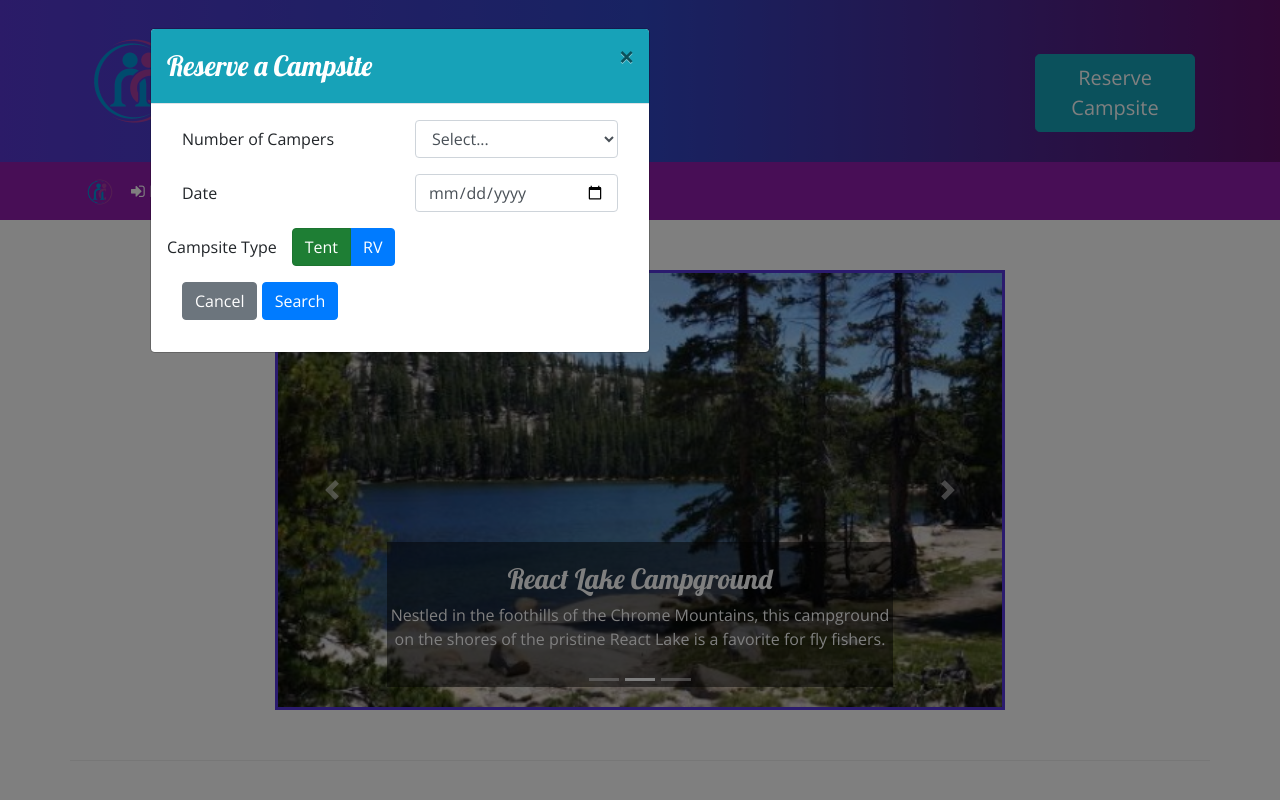
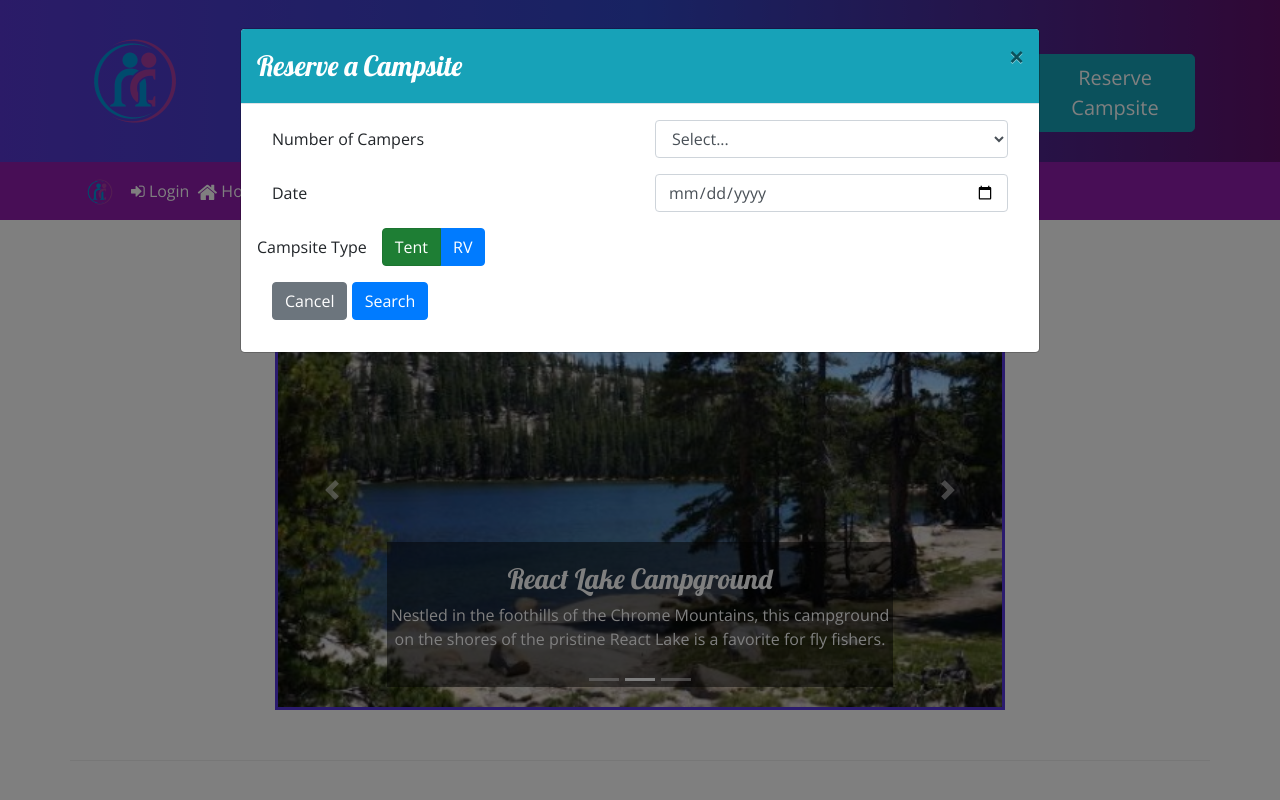
Before and after one commit to Regaruk/bootstrap-grid, a website: page index.html in a window 1280 px wide. Both pictures are taken after a click on the button "Reserve Campsite". Shown: the top 800 px of the page. Drawn offline with nearby package versions, Linux system fonts and the light colour scheme.

Commit message:
Week 3 Assignment edit

```diff
--- a/index.html
+++ b/index.html
@@ -39,8 +39,8 @@
             </div>
         </div>
     </header>
-    <div id="reserveModal" class="modal modal-lg fade" role="dialog">
-        <div class="modal-dialog" role="document">
+    <div id="reserveModal" class="modal fade" role="dialog">
+        <div class="modal-dialog modal-lg" role="document">
             <div class="modal-content">
                 <div class="modal-header bg-info text-white">
                     <h3 class="modal-title">Reserve a Campsite</h3>
@@ -273,11 +273,6 @@
     <script src="node_modules/jquery/dist/jquery.slim.min.js"></script>
     <script src="node_modules/popper.js/dist/umd/popper.min.js"></script>
     <script src="node_modules/bootstrap/dist/js/bootstrap.min.js"></script>
-    <script>
-        $(function () {
-            $('[data-toggle="tooltip"]').tooltip()
-        })
-    </script>
 
 </body>
 
```
